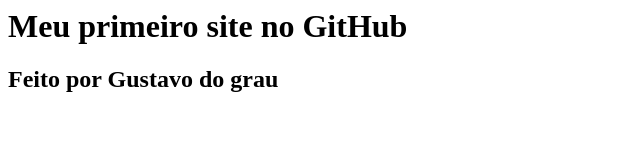
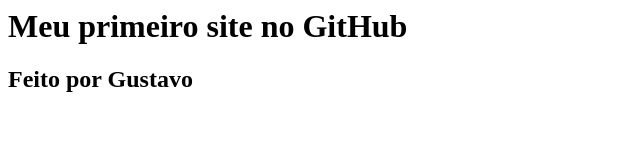
Before and after one commit to GustavoCKruger/Myfirstpage, a plain HTML site: page index.html in a window 1280 px wide. Shown: the whole page, without its empty margins (0-640 px from the left). Drawn offline with Linux system fonts and the light colour scheme.

Commit message:
alteração aquivo index.html

```diff
--- a/index.html
+++ b/index.html
@@ -4,6 +4,6 @@
   </head>
   <body>
     <h1>Meu primeiro site no GitHub</h1>
-    <h2>Feito por Gustavo do grau</h2>
+    <h2>Feito por Gustavo</h2>
   </body>
 </html>
```
